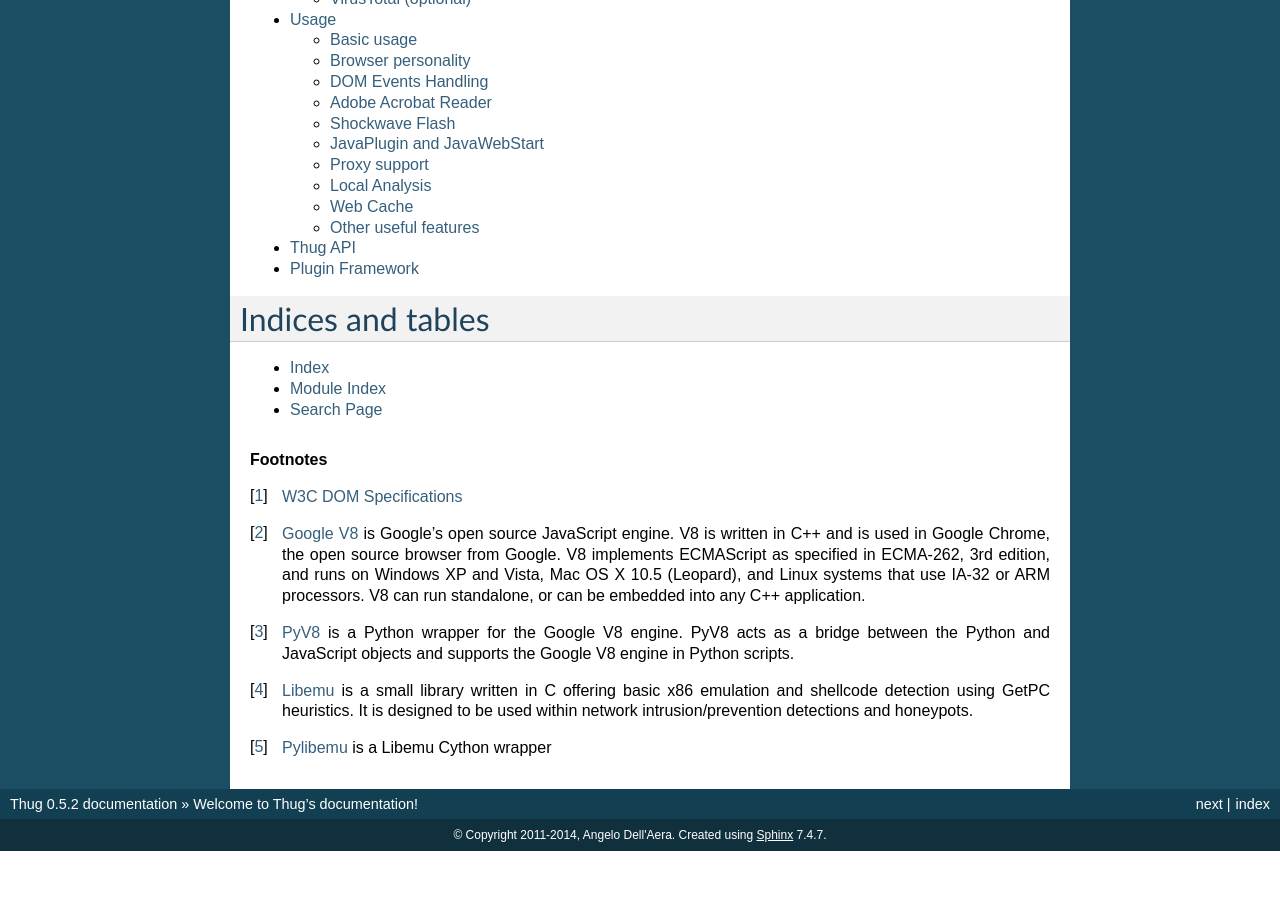
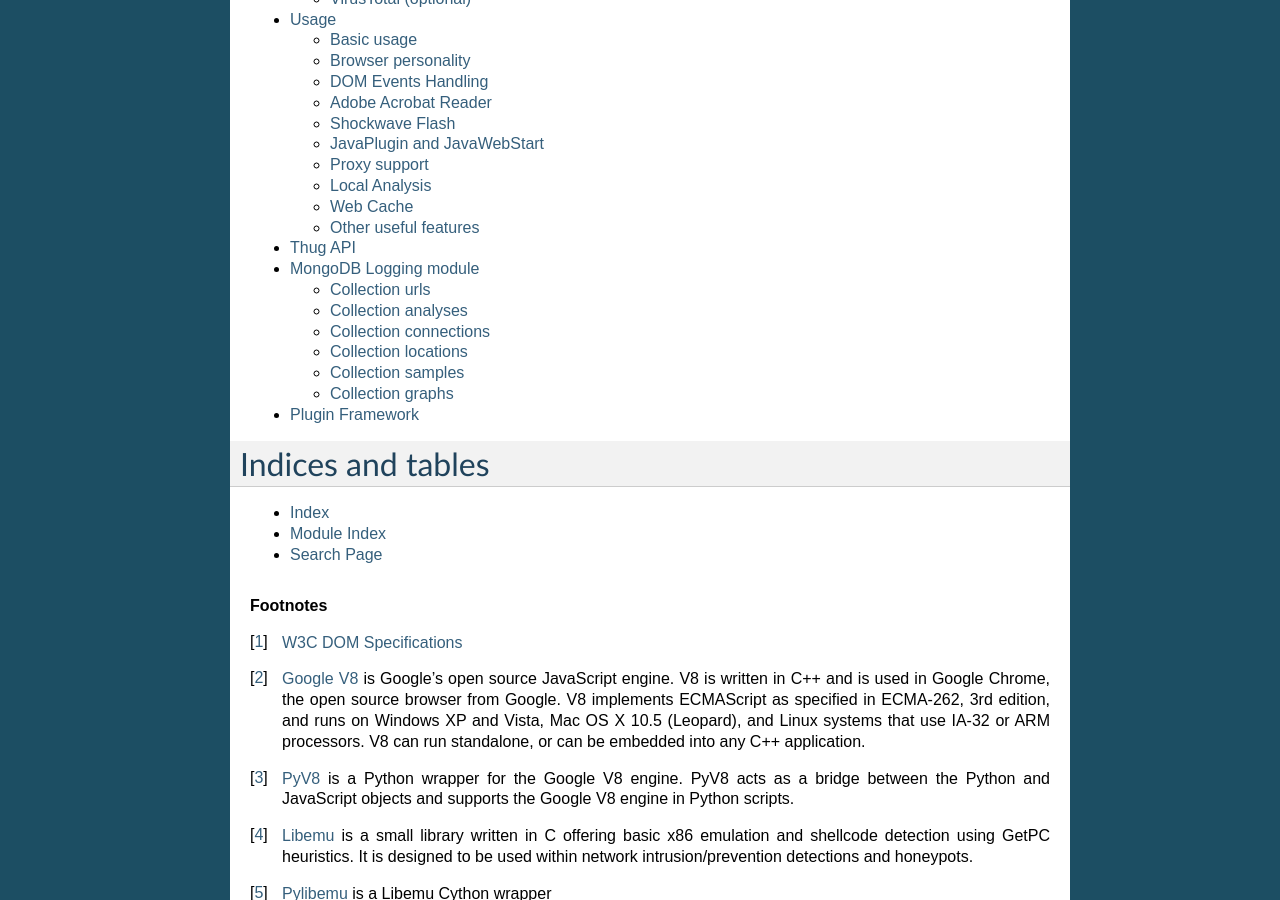
Before and after one commit to buffer/thug, a Sphinx documentation site: the page built from doc/source/index.rst, in a window 1280 px wide and 900 px high, scrolled down 500 px. Built offline with Sphinx 7.4.7, drawn with Linux system fonts in a browser that asks for light colours; before the commit the page ends 1351 px from its top, so only the background shows below that.

Commit message:
MongoDB documentation linkage

```diff
--- a/doc/source/index.rst
+++ b/doc/source/index.rst
@@ -30,6 +30,7 @@
    configuration
    usage
    api
+   mongodb
    plugins
 
 Indices and tables
--- a/doc/source/mongodb.rst
+++ b/doc/source/mongodb.rst
@@ -1,3 +1,5 @@
+.. _mongodb:
+
 MongoDB Logging module
 ======================
 
```
